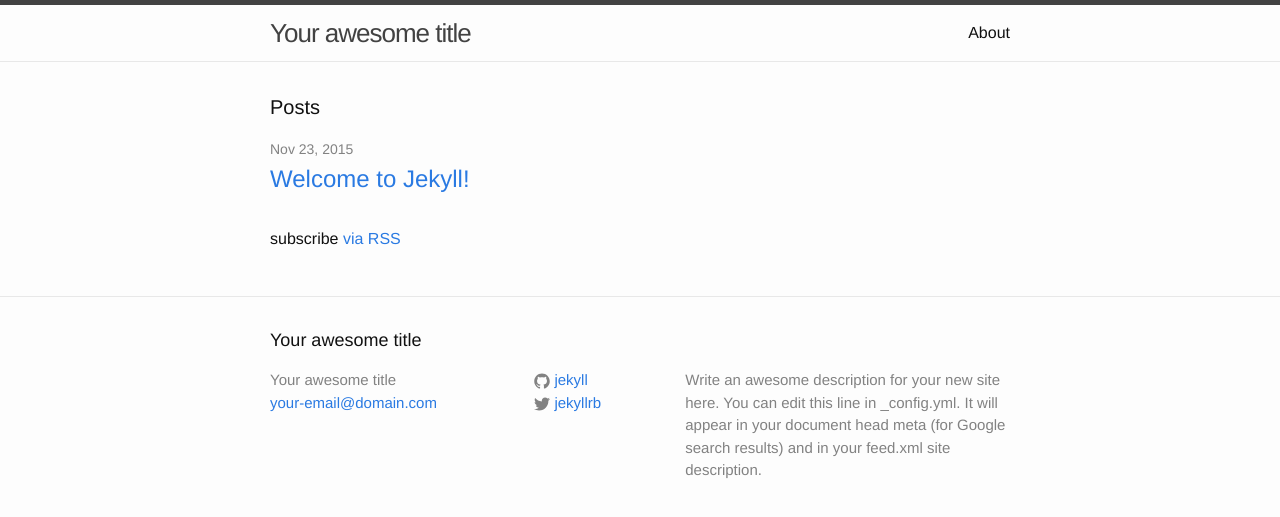
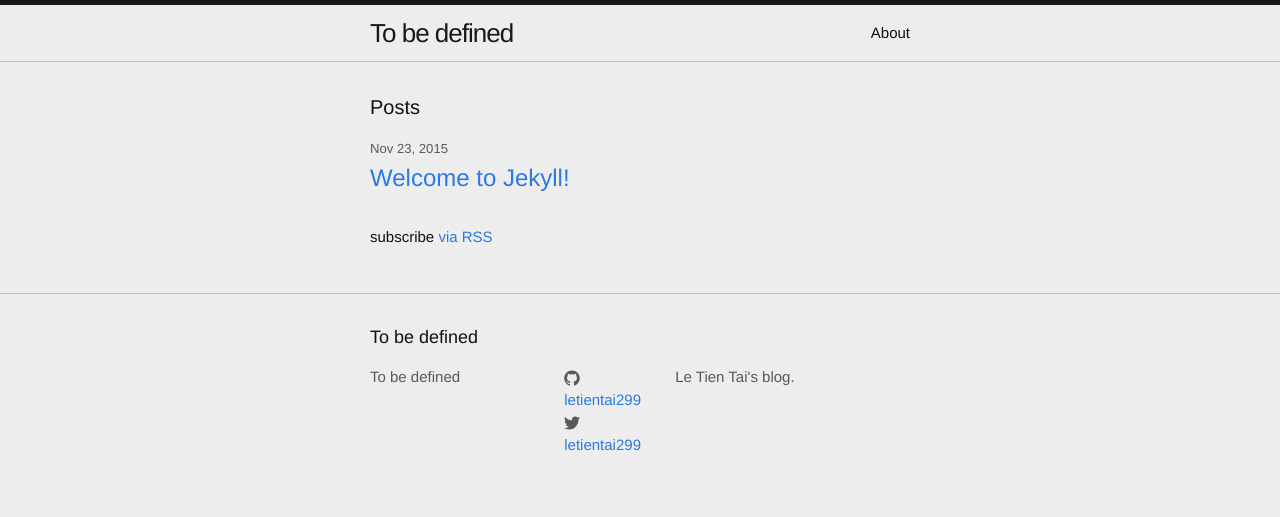
Before and after one commit to letientai299/letientai299.github.io, a Jekyll site: the page built from index.html, in a window 1280 px wide. Shown: the top 517 px of the page. Built offline with Jekyll 4.4.1, drawn with Linux system fonts in a browser that asks for light colours.

Commit message:
Change blog name, make the them a little bit darker.

```diff
--- a/_config.yml
+++ b/_config.yml
@@ -6,16 +6,13 @@
 # 'jekyll serve'. If you change this file, please restart the server process.
 
 # Site settings
-title: Your awesome title
-email: your-email@domain.com
+title: To be defined
 description: > # this means to ignore newlines until "baseurl:"
-  Write an awesome description for your new site here. You can edit this
-  line in _config.yml. It will appear in your document head meta (for
-  Google search results) and in your feed.xml site description.
+  Le Tien Tai's blog.
 baseurl: "" # the subpath of your site, e.g. /blog
-url: "http://yourdomain.com" # the base hostname & protocol for your site
-twitter_username: jekyllrb
-github_username:  jekyll
+url: "http://letientai299.github.io" # the base hostname & protocol for your site
+twitter_username: letientai299
+github_username:  letientai299
 
-# Build settings
+  # Build settings
 markdown: kramdown
--- a/css/main.scss
+++ b/css/main.scss
@@ -7,7 +7,7 @@
 
 // Our variables
 $base-font-family: "Helvetica Neue", Helvetica, Arial, sans-serif;
-$base-font-size:   16px;
+$base-font-size:   15px;
 $base-font-weight: 400;
 $small-font-size:  $base-font-size * 0.875;
 $base-line-height: 1.5;
@@ -15,18 +15,18 @@ $base-line-height: 1.5;
 $spacing-unit:     30px;
 
 $text-color:       #111;
-$background-color: #fdfdfd;
+$background-color: #ededed;
 $brand-color:      #2a7ae2;
 
-$grey-color:       #828282;
+$grey-color:       #595959;
 $grey-color-light: lighten($grey-color, 40%);
 $grey-color-dark:  darken($grey-color, 25%);
 
 // Width of the content area
-$content-width:    800px;
+$content-width:    600px;
 
-$on-palm:          600px;
-$on-laptop:        800px;
+$on-palm:          450px;
+$on-laptop:        600px;
 
 
 
```
Lines whose indentation alone changed are shown as unchanged.
